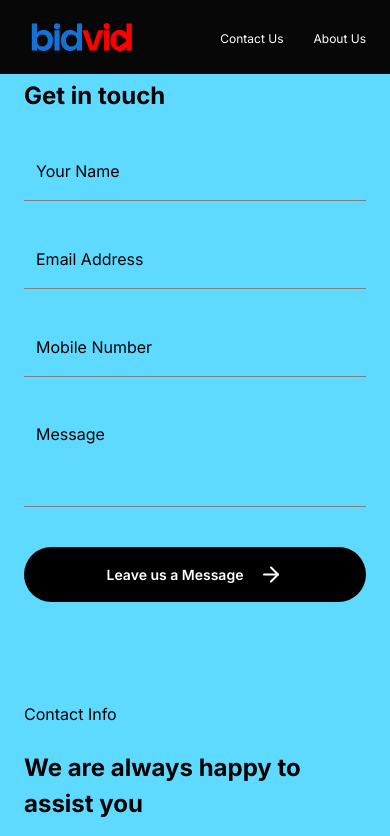
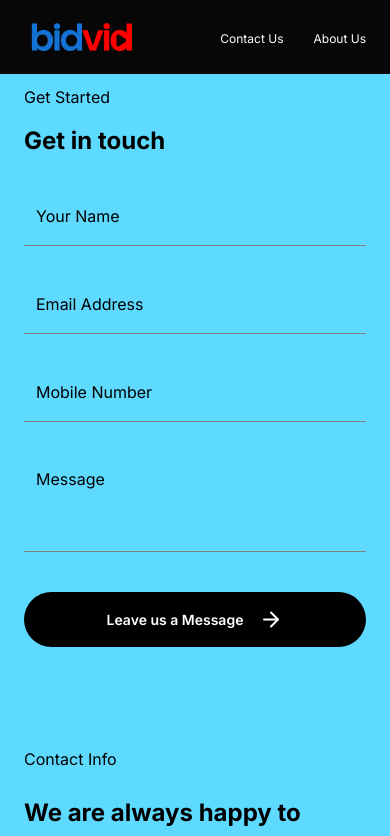
Before and after one commit to Cod3nator/bidvid-new, a Next.js app: page /contact-us in a window 390 px wide. Shown: the top 836 px of the page. Built offline with nearby package versions, Linux system fonts and the light colour scheme.

Commit message:
Footer contact us link change

```diff
--- a/app/globals.css
+++ b/app/globals.css
@@ -1523,6 +1523,7 @@ textarea::placeholder {
 @media (max-width: 768px) {
   .contact-container {
     padding: 40px 0;
+    padding-top: 85px;
   }
   .contact-text{
     gap: 16px;
--- a/component/Footer.jsx
+++ b/component/Footer.jsx
@@ -12,7 +12,7 @@ const Footer = () => {
             <menu>
               <ul>
                 <li>
-                  <a href="/contact">Contact Us</a>
+                  <a href="/contact-us">Contact Us</a>
                 </li>
                 <li>
                   <a href="/about">About Us</a>
```
